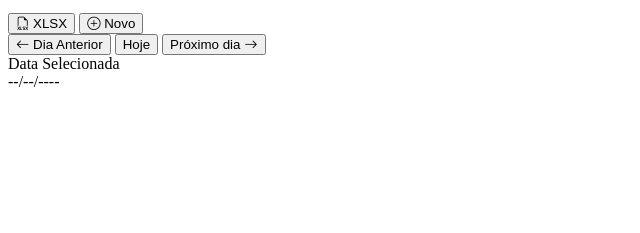
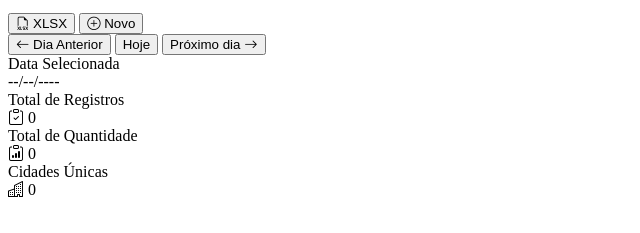
Before and after one commit to henriquejunqueira/email-file-manager, a website: page public/index.html in a window 1280 px wide. Shown: the part 101-334 px from the top of the page, without its empty margins (0-640 px from the left). Drawn offline with nearby package versions, Linux system fonts and the light colour scheme.

Commit message:
Criado sumário de exibição de total de registros, quantidade e cidades únicas cadastradas

```diff
--- a/public/index.html
+++ b/public/index.html
@@ -51,6 +51,37 @@
       </div>
     </main>
 
+    <!-- SUMMARY CARDS DA PÁGINA -->
+    <div class="summary">
+      <div class="summary-card">
+        <div class="summary-card-label">Total de Registros</div>
+        <div class="summary-card-value">
+          <span class="summary-card-icon"
+            ><i class="bi bi-clipboard-check"></i
+          ></span>
+          <span id="totalQuantity">0</span>
+        </div>
+      </div>
+
+      <div class="summary-card">
+        <div class="summary-card-label">Total de Quantidade</div>
+        <div class="summary-card-value">
+          <span class="summary-card-icon"
+            ><i class="bi bi-clipboard-data"></i
+          ></span>
+          <span id="totalQuantity">0</span>
+        </div>
+      </div>
+
+      <div class="summary-card">
+        <div class="summary-card-label">Cidades Únicas</div>
+        <div class="summary-card-value">
+          <span class="summary-card-icon"><i class="bi bi-buildings"></i></span>
+          <span id="totalQuantity">0</span>
+        </div>
+      </div>
+    </div>
+
     <script src="https://unpkg.com/xlsx/dist/xlsx.full.min.js"></script>
     <script src="./script.js"></script>
   </body>
```
